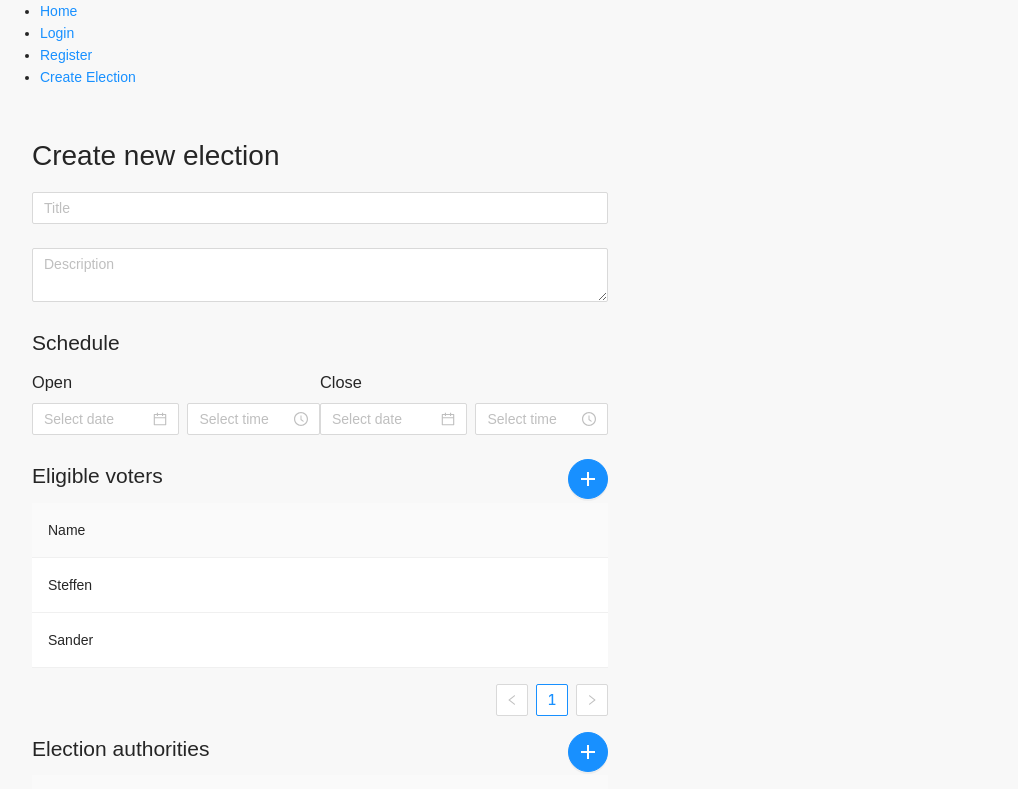
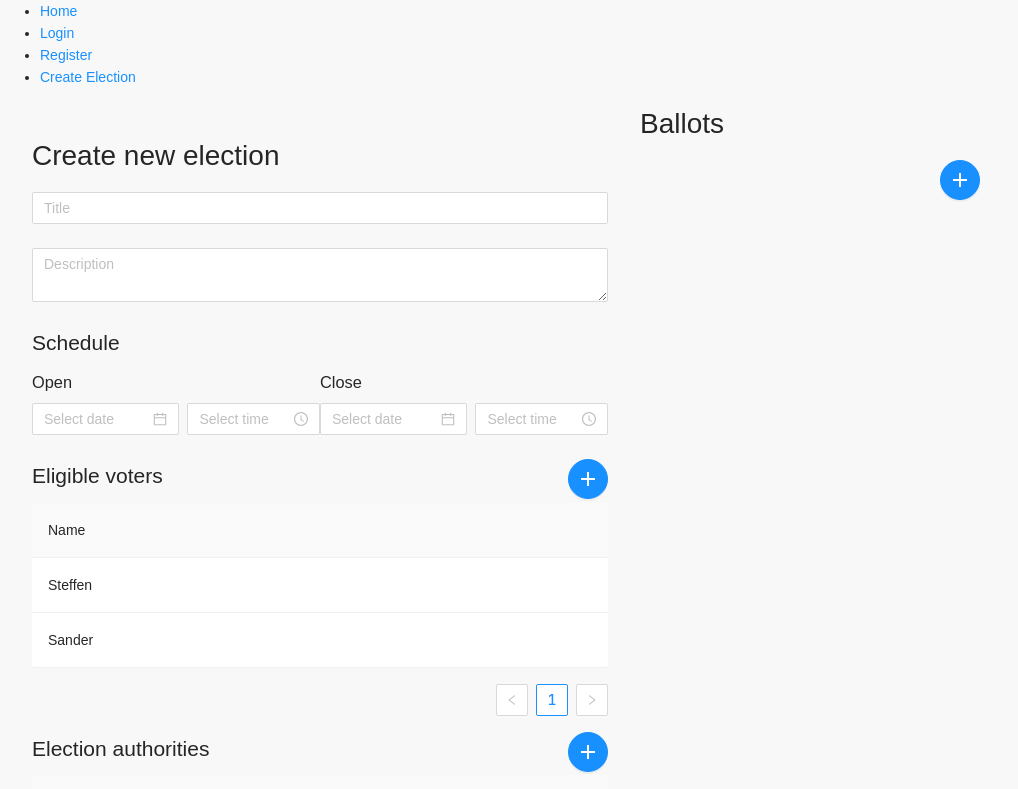
Before and after one commit to anovote/frontend, a React (Create React App) app: page /election/createElection in a window 1280 px wide. Shown: the top 789 px of the page, without its empty margins (0-1018 px from the left). Built offline with nearby package versions, Linux system fonts and the light colour scheme.

Commit message:
Add ballot button and styling

```diff
--- a/src/style/scss/anovote/view/election/_createElection.scss
+++ b/src/style/scss/anovote/view/election/_createElection.scss
@@ -27,6 +27,12 @@
 .election-information-input {
     padding: 2rem 2rem 2rem;
 }
-.button {
+
+.import-menu-button {
     float: right;
 }
+
+.create-ballot-button {
+    margin: 0 auto;
+    display: block;
+}
--- a/src/views/election/createElection/index.tsx
+++ b/src/views/election/createElection/index.tsx
@@ -70,7 +70,7 @@ export default function CreateElectionView(): React.ReactElement {
                         <Col span={12}>
                             <Dropdown overlay={<ImportMenu />} placement="bottomRight" arrow>
                                 <Button
-                                    className="button"
+                                    className="import-menu-button"
                                     type="primary"
                                     shape="circle"
                                     icon={<PlusOutlined />}
@@ -87,7 +87,7 @@ export default function CreateElectionView(): React.ReactElement {
                         <Col span={12}>
                             <Dropdown overlay={<ImportMenu />} placement="bottomRight" arrow>
                                 <Button
-                                    className="button"
+                                    className="import-menu-button"
                                     type="primary"
                                     shape="circle"
                                     icon={<PlusOutlined />}
@@ -98,6 +98,16 @@ export default function CreateElectionView(): React.ReactElement {
                     </Row>
                     <Table columns={electionAuthoritiesColumns} dataSource={electionAuthoritiesDummyData}></Table>
                 </Col>
+                <Col span={12}>
+                    <h1>Ballots</h1>
+                    <Button
+                        className="create-ballot-button"
+                        type="primary"
+                        shape="circle"
+                        icon={<PlusOutlined />}
+                        size="large"
+                    />
+                </Col>
             </Row>
         </Content>
     )
```
